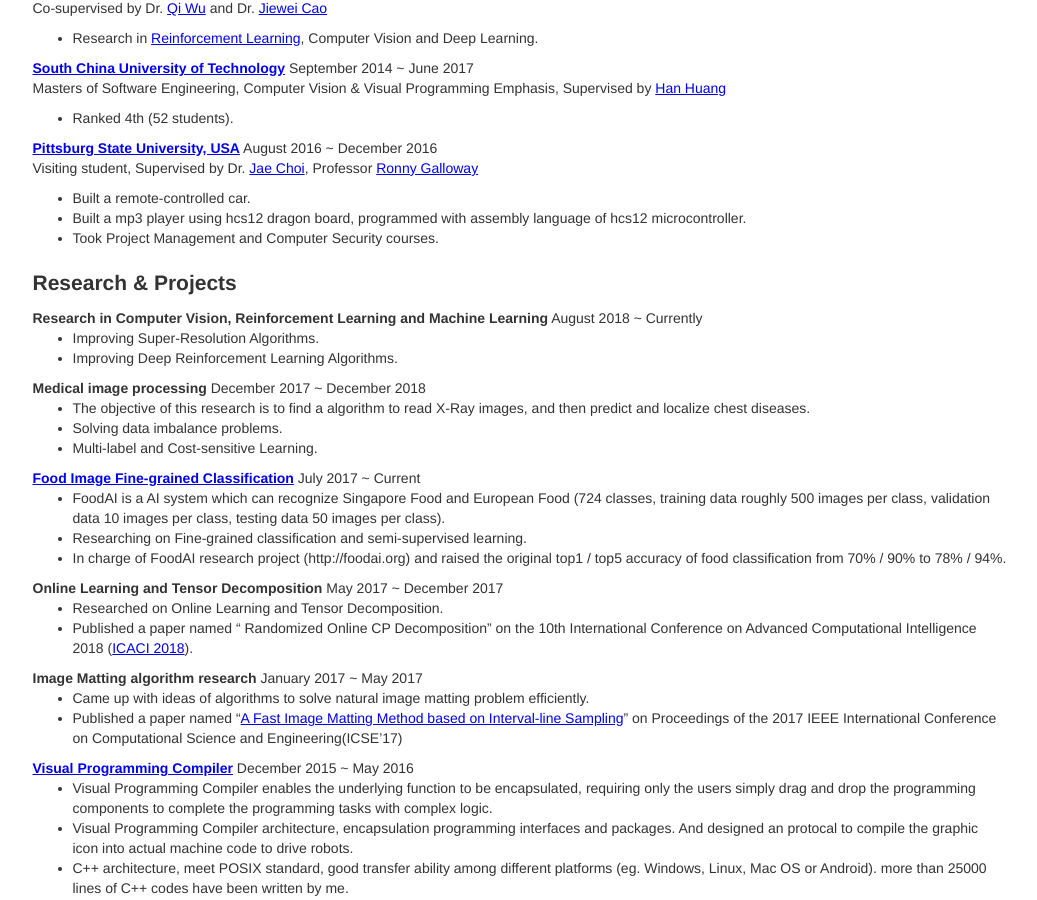
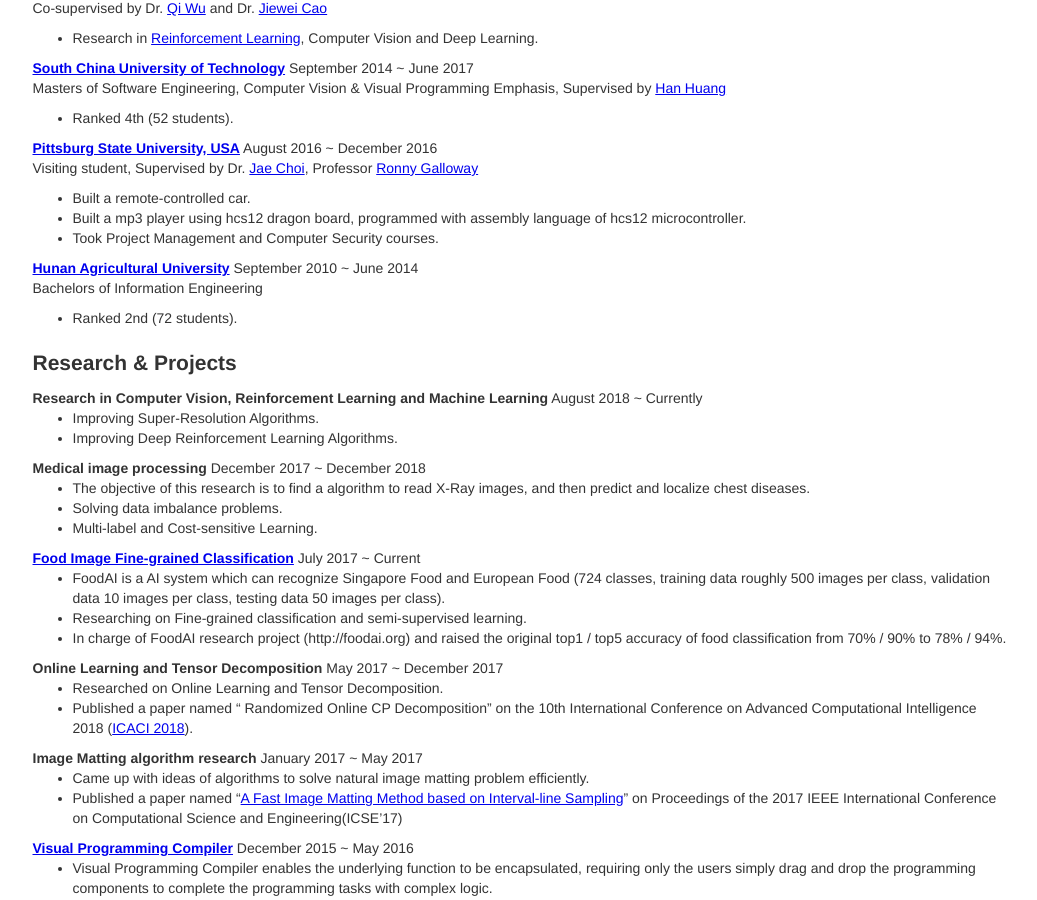
Before and after one commit to billhhh/whblog-omega, a Jekyll site: the page res/index.html, which Jekyll copies as it is, in a window 1280 px wide and 900 px high, scrolled down 1802 px. Shown: the whole window, without its empty margins (120-1157 px from the left). Built offline with Jekyll 4.4.1, drawn with Linux system fonts in a browser that asks for light colours.

Commit message:
Update index.html

```diff
--- a/res/index.html
+++ b/res/index.html
@@ -254,6 +254,17 @@
           </li>
           <li>
             Took Project Management and Computer Security courses.
+          </li>
+        </ul>
+      </div>
+
+      <div class="row">
+        <strong><a href = "https://en.hunau.edu.cn/">Hunan Agricultural University</a></strong>
+        <span class="time">September 2010 ~ June 2014</span>
+        <p>Bachelors of Information Engineering</p>
+        <ul>
+          <li>
+            Ranked 2nd (72 students).
           </li>
         </ul>
       </div>
```
